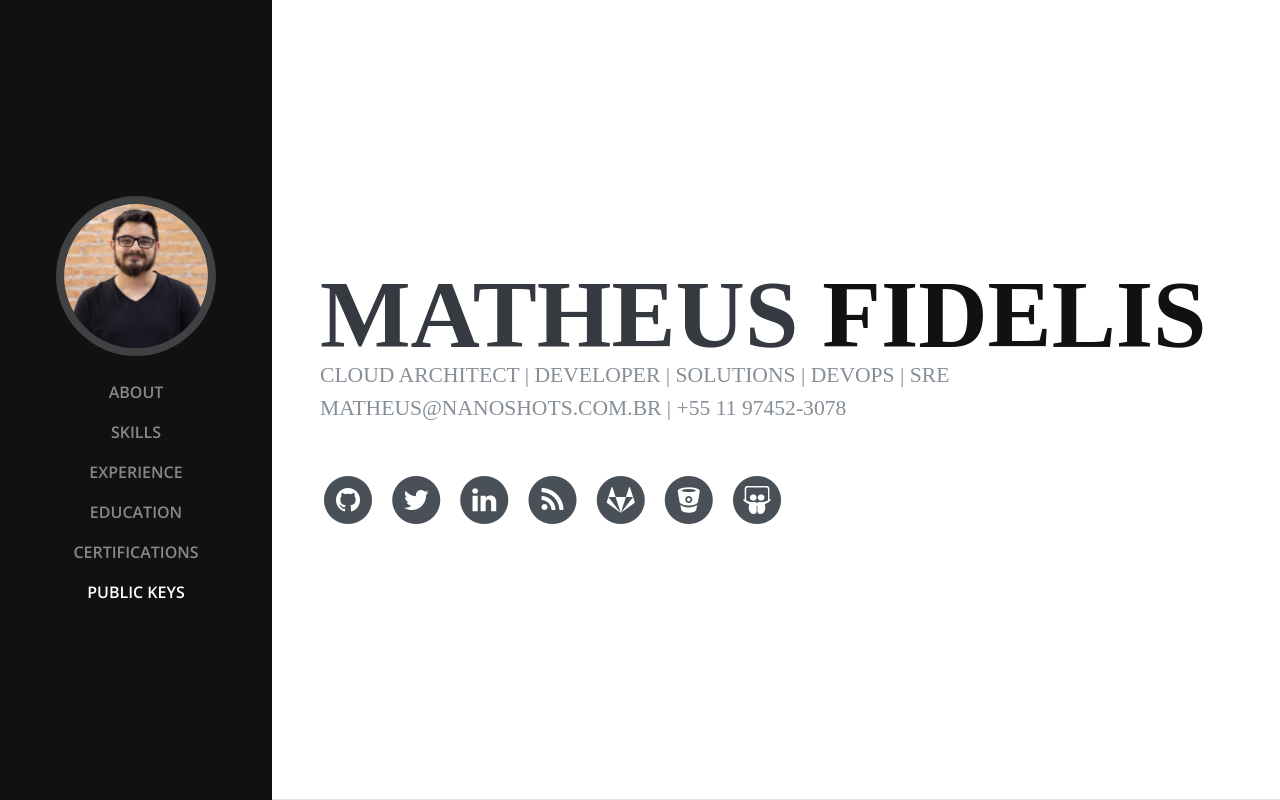
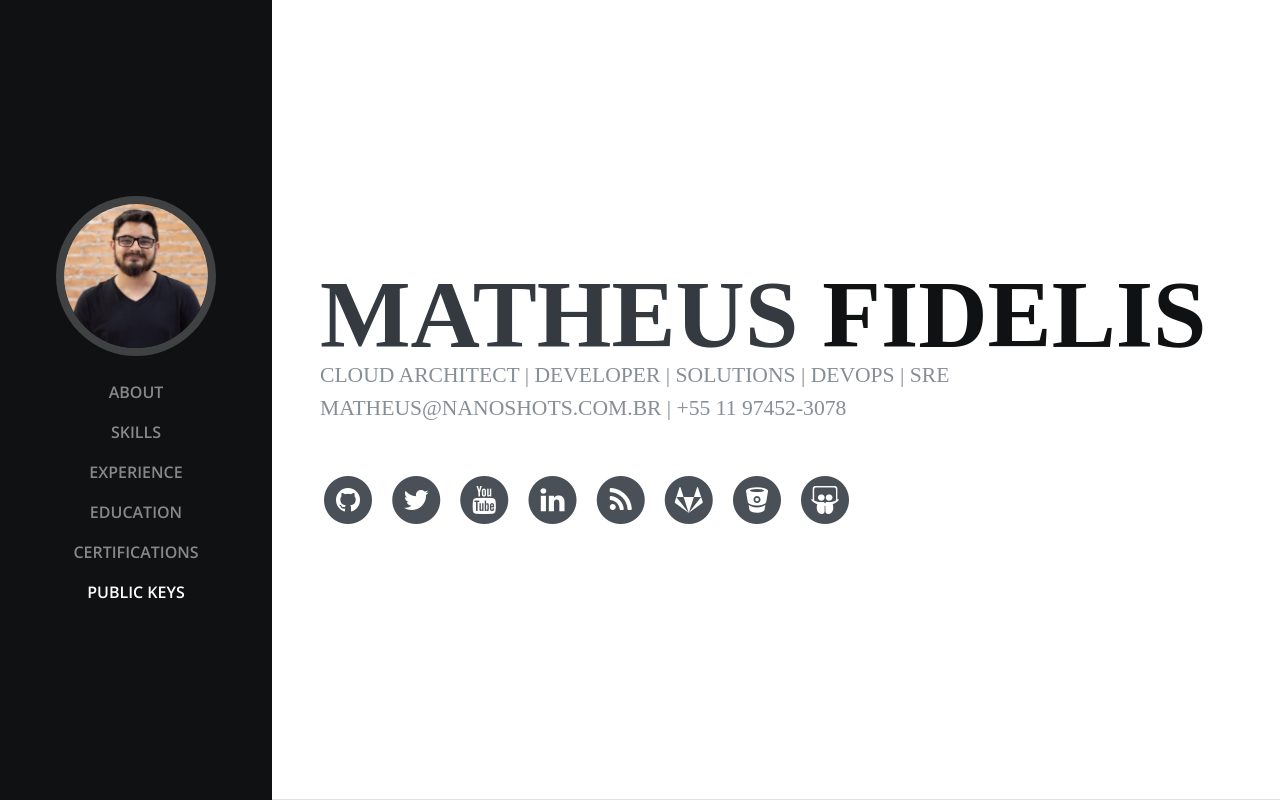
Before and after one commit to msfidelis/msfidelis.github.io, a plain HTML site: page index.html in a window 1280 px wide. Shown: the top 800 px of the page. Drawn offline with nearby package versions, Linux system fonts and the light colour scheme; a web font is replaced by a local one.

Commit message:
Add Youtube Icon

```diff
--- a/index.html
+++ b/index.html
@@ -90,6 +90,14 @@
               <span class="fa-stack fa-lg">
                 <i class="fa fa-circle fa-stack-2x"></i>
                 <i class="fa fa-twitter fa-stack-1x fa-inverse"></i>
+              </span>
+            </a>
+          </li>
+          <li class="list-inline-item">
+            <a href="https://www.youtube.com/MatheusFidelissauro" target="_blank">
+              <span class="fa-stack fa-lg">
+                <i class="fa fa-circle fa-stack-2x"></i>
+                <i class="fa fa-youtube fa-stack-1x fa-inverse"></i>
               </span>
             </a>
           </li>
```
